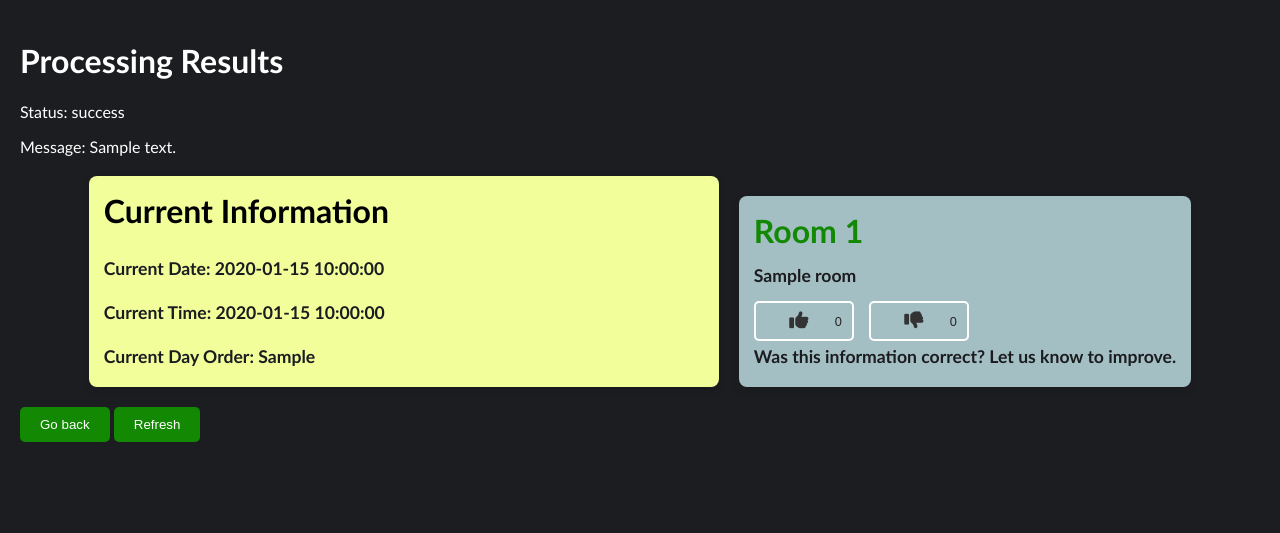
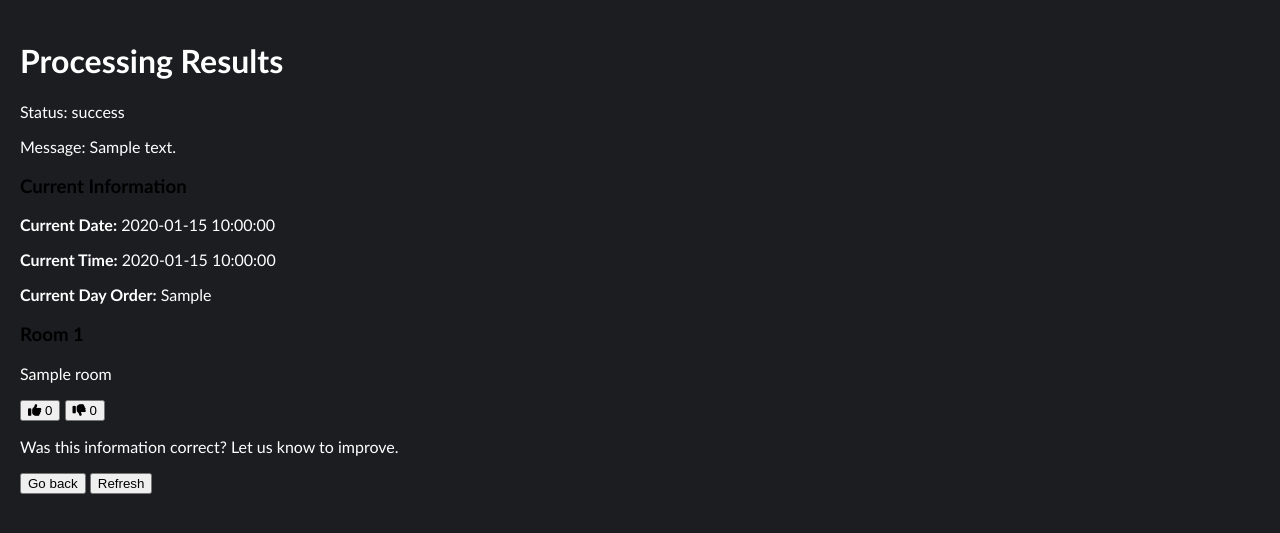
Before and after one commit to kavinmahendran09/Classroom-Finder, a Flask app: template templates/result.html in a window 1280 px wide. Shown: the top 533 px of the page. Run offline with Flask 3, Linux system fonts and the light colour scheme; the template is opened without the code that fills it: most values are stand-ins (such as "Sample title", 1, 10 or a date in 2020).

Commit message:
Update result.html
removed the css in the file

```diff
--- a/templates/result.html
+++ b/templates/result.html
@@ -6,124 +6,6 @@
     <title>Results</title>
     <link rel="stylesheet" href="{{ url_for('static', filename='css/result_styles.css') }}">
     <link rel="stylesheet" href="https://cdnjs.cloudflare.com/ajax/libs/font-awesome/6.4.0/css/all.min.css">
-    <style>
-        .button {
-            display: inline-block;
-            background-color: rgb(18, 136, 3);
-            color: white;
-            border: none;
-            padding: 10px 20px;
-            text-align: center;
-            text-decoration: none;
-            cursor: pointer;
-            border-radius: 5px;
-            margin-top: 20px;
-        }
-
-        .card-container {
-            display: flex;
-            flex-wrap: wrap;
-            gap: 20px;
-            margin-top: 20px;
-            justify-content: center;
-        }
-
-        .card {
-            background-color: #a4bfc3;
-            border: None;
-            border-radius: 8px;
-            padding: 15px;
-            width: calc(100% - 20px);
-            max-width: 600px;
-            box-shadow: 0 4px 8px rgba(0, 0, 0, 0.1);
-            color: rgb(18, 136, 3);
-            position: relative;
-            height: auto;
-            display: flex;
-            flex-direction: column;
-            justify-content: space-between;
-        }
-
-        .current-info-card {
-            background-color: #f2fe9a; /* Background color for current information */
-            color: #000000; /* Darker text color for contrast */
-            font-family: 'Trebuchet MS', 'Lucida Sans Unicode', 'Lucida Grande', 'Lucida Sans', Arial, sans-serif;
-        }
-
-        .card h3, .current-info-card h3 {
-            margin: 0 0 10px 0;
-            font-size: 1.5em;
-            font-weight: 600;
-            font-family: 'Trebuchet MS', 'Lucida Sans Unicode', 'Lucida Grande', 'Lucida Sans', Arial, sans-serif;
-        }
-
-        .card p, .current-info-card p {
-            margin: 5px 0;
-            font-size: 1.1em;
-            font-weight: 600;
-            font-family:'Trebuchet MS', 'Lucida Sans Unicode', 'Lucida Grande', 'Lucida Sans', Arial, sans-serif;
-            color: #1b1c20;
-        }
-
-        .card h3 {
-            font-size: 2em; /* Increase the font size of the room numbers */
-        }
-
-        .feedback-buttons {
-            display: flex;
-            align-items: center;
-            gap: 15px;
-            margin-top: 10px;
-        }
-
-        .feedback-buttons button {
-            background: none;
-            border: 2px solid white;
-            color: white;
-            padding: 5px 15px;
-            font-size: 1em; /* Adjust font size */
-            border-radius: 5px;
-            cursor: pointer;
-            position: relative;
-            width: 100px;
-            height: 40px;
-            display: flex;
-            align-items: center;
-            justify-content: center;
-        }
-
-        .feedback-buttons button:hover {
-            background-color: rgba(255, 255, 255, 0.2);
-        }
-
-        .feedback-buttons button .count {
-            position: absolute;
-            top: 50%;
-            right: 10px;
-            transform: translateY(-50%);
-            font-size: 0.8em;
-            color: rgb(39, 37, 37);
-        }
-
-        .feedback-buttons button .icon {
-            position: relative;
-            margin-right: 10px;
-            font-size: 1.2em; /* Adjust icon size */
-            color: #333; /* Darker color for icons */
-        }
-
-        .feedback-info {
-            margin-top: 10px;
-            font-size: 0.9em;
-        }
-
-        @media (max-width: 768px) {
-            .card {
-                width: 100%;
-                max-width: none;
-            }
-        }
-    </style>
 </head>
 <body>
     <div class="container">
@@ -166,7 +48,7 @@
         <form action="{{ url_for('index') }}" method="get" style="display:inline;">
             <button type="submit" class="button">Go back</button>
         </form>
-        <button id="refresh-button" class="button">Refresh</button>
+        <button class="button" onclick="refreshPage()">Refresh</button>
     </div>
 
     <script>
@@ -201,9 +83,9 @@
             }
         }
 
-        document.getElementById('refresh-button').addEventListener('click', function() {
+        function refreshPage() {
             window.location.reload();
-        });
+        }
     </script>
 </body>
 </html>
```
